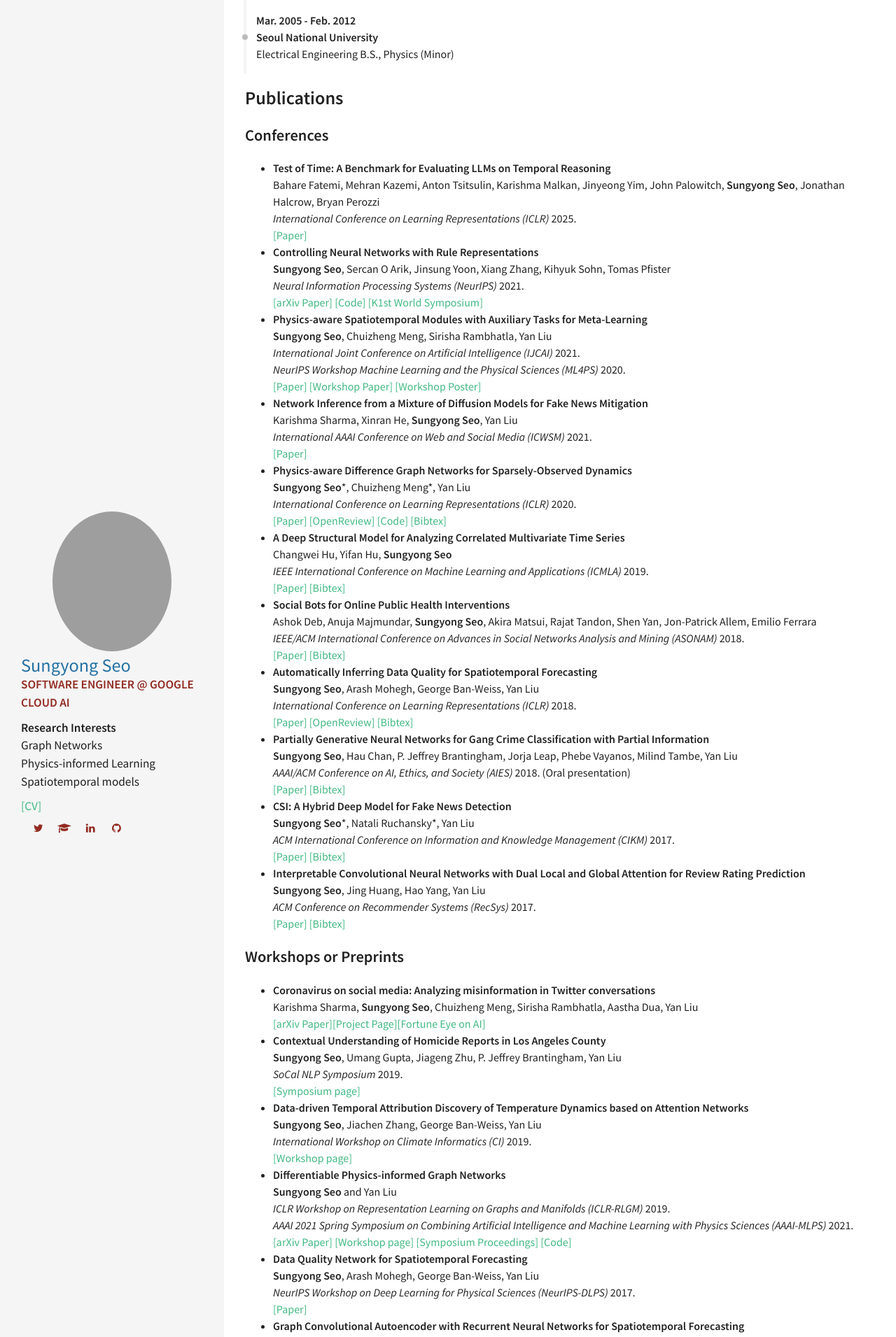
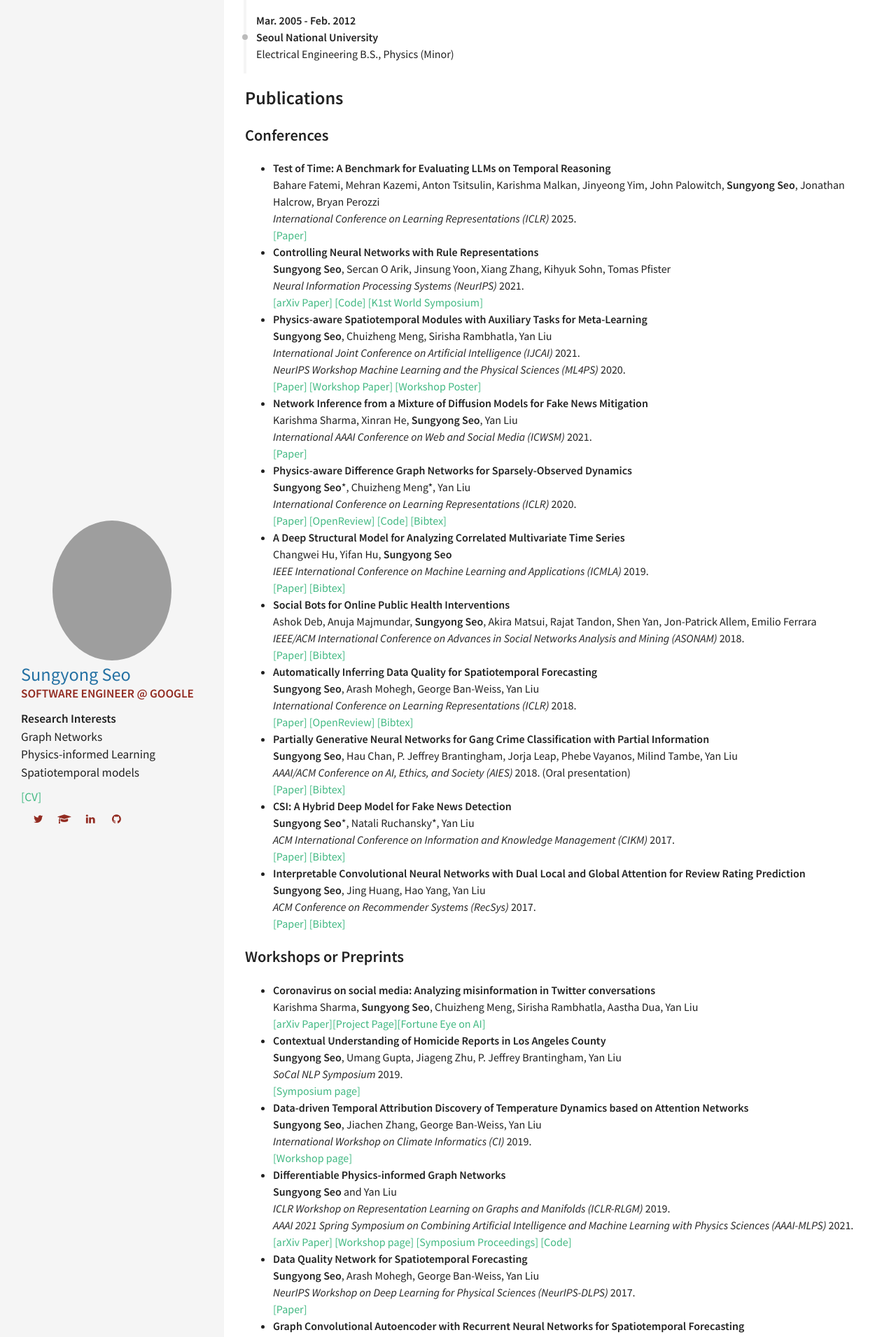
Before and after one commit to sungyongs/sungyongs.github.io, a Jekyll site: the page built from index.md, in a window 1280 px wide. Shown: the part 828-2739 px from the top of the page at 70% size. Built offline with Jekyll 4.4.1, drawn with Linux system fonts in a browser that asks for light colours.

Commit message:
Update _config.yml

```diff
--- a/_config.yml
+++ b/_config.yml
@@ -35,7 +35,7 @@ kramdown:
 owner:
   name: Sungyong Seo
   avatar: sungyong-linkedin.jpg
-  job: "Software Engineer @ Google Cloud AI"
+  job: "Software Engineer @ Google"
   bio: "<b>Research Interests</b> <br> Graph Networks <br>Physics-informed Learning<br> Spatiotemporal models"
   email: #
   disqus-shortname:
```
